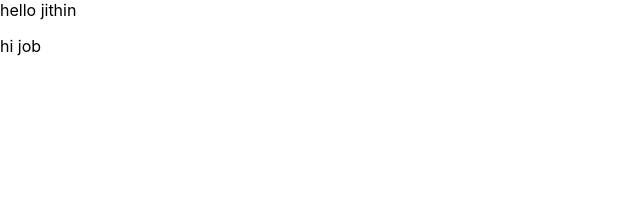
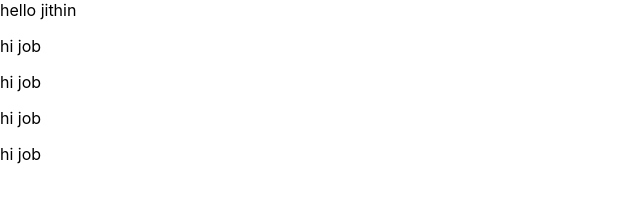
Before and after one commit to sreedershsudarsh/project-x, a React (Create React App) app: page / in a window 1280 px wide. Shown: the top 214 px of the page, without its empty margins (0-640 px from the left). Built offline with nearby package versions, Linux system fonts and the light colour scheme.

Commit message:
second-4th

```diff
--- a/src/App.js
+++ b/src/App.js
@@ -1,9 +1,13 @@
-import React from 'react'
+import React from "react";
 
-export default function App(){
+export default function App() {
   return (
-    <div>hello jithin
+    <div>
+      hello jithin
+      <p>hi job</p>
+      <p>hi job</p>
+      <p>hi job</p>
       <p>hi job</p>
     </div>
-  )
+  );
 }
```
